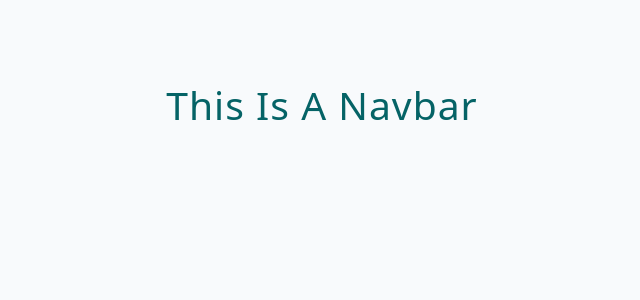
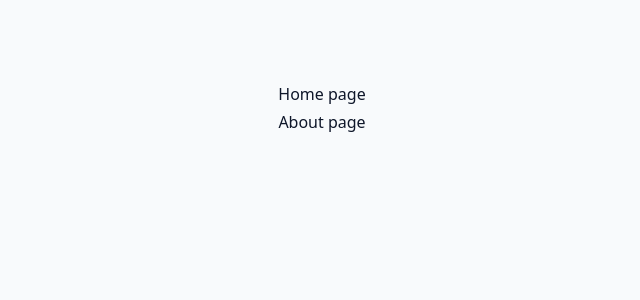
Before and after one commit to zubayr-ahmad/react-learning, a React (Vite) app: page / in a window 1280 px wide. Shown: the top 300 px of the page, without its empty margins (318-958 px from the left). Built offline with nearby package versions, Linux system fonts and the light colour scheme.

Commit message:
folder structure 2 (multiple components with same import)

```diff
--- a/src/App.jsx
+++ b/src/App.jsx
@@ -1,9 +1,10 @@
-import Navbar from "./tutorial/04-project-structure/starter/Navbar";
+import { Home, About as Contact} from './tutorial/04-project-structure/starter/Pages';
 function App() {
 
   return (
     <div className="container">
-      <Navbar />
+      <Home />
+      <Contact />
     </div>
 
   );
--- /dev/null
+++ b/src/tutorial/04-project-structure/starter/Pages/About.jsx
@@ -0,0 +1,9 @@
+import React from 'react'
+
+export default function About() {
+  return (
+    <div>
+      About page
+    </div>
+  )
+}
--- /dev/null
+++ b/src/tutorial/04-project-structure/starter/Pages/Home.jsx
@@ -0,0 +1,9 @@
+import React from 'react'
+
+export default function Home() {
+  return (
+    <div>
+      Home page
+    </div>
+  )
+}
--- /dev/null
+++ b/src/tutorial/04-project-structure/starter/Pages/index.jsx
@@ -0,0 +1,4 @@
+import Home from './Home';
+import About from './About';
+
+export { Home, About };
```
